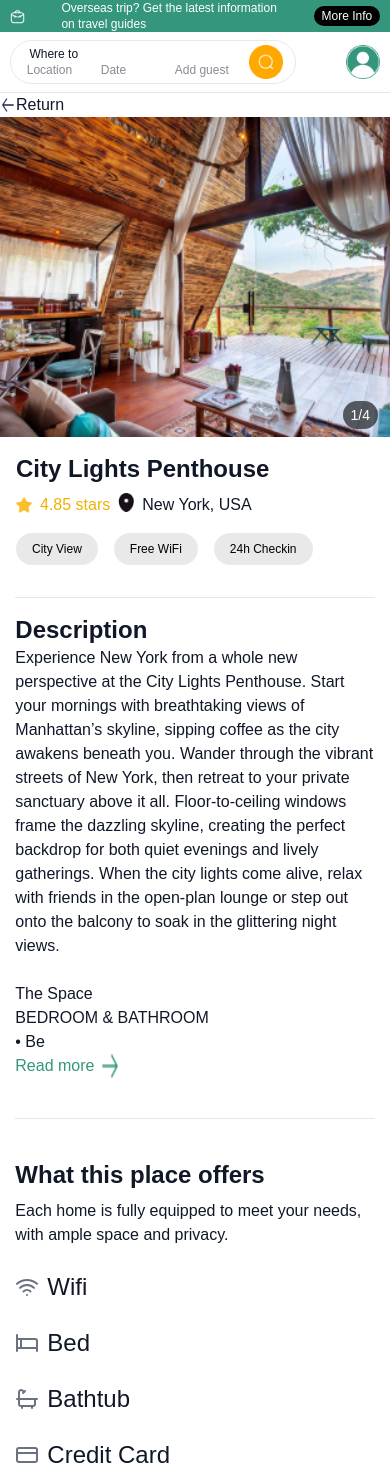
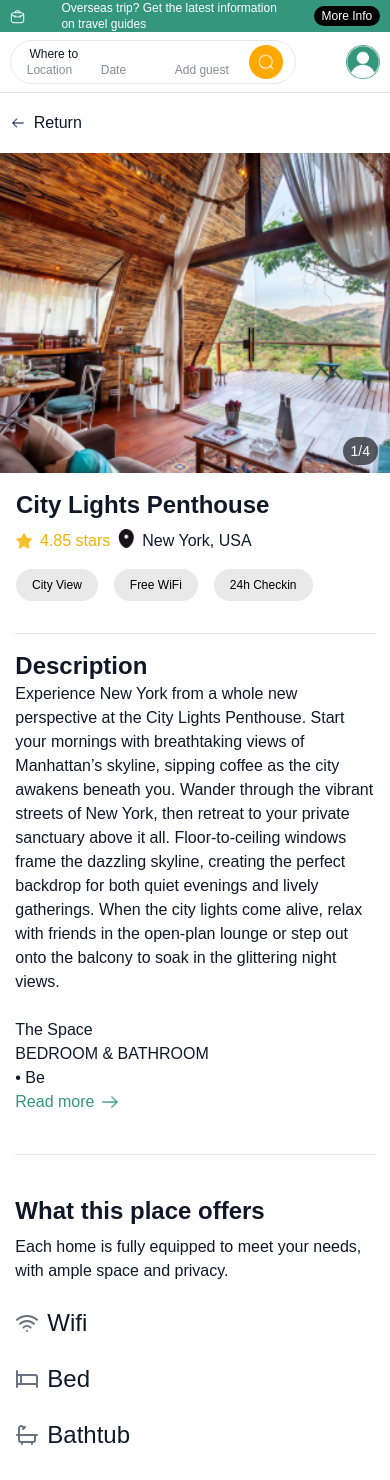
Before and after one commit to Dydex/alx-listing-app-03, a Next.js app: page /property/city-lights-penthouse in a window 390 px wide. Shown: the top 1480 px of the page. Built offline with nearby package versions, Linux system fonts and the light colour scheme.

Commit message:
added return for mobile

```diff
--- a/components/property/PropertyDetail.tsx
+++ b/components/property/PropertyDetail.tsx
@@ -63,7 +63,7 @@ const PropertyDetail: React.FC<{ property: PropertyProps }> = ({
 
         <div
           onClick={() => setIsExpanded(!isExpaneded)}
-          className='flex space-x-2'
+          className='flex items-center space-x-2'
         >
           <p className='text-[#34967C]'>
             {isExpaneded ? 'Show less' : 'Read more'}
--- a/components/property/PropertyImages.tsx
+++ b/components/property/PropertyImages.tsx
@@ -1,7 +1,10 @@
 import { PropertyProps } from '@/interfaces';
 import { useRef, useState, useEffect } from 'react';
+import { useRouter } from 'next/router';
 
 const PropertyImage: React.FC<{ property: PropertyProps }> = ({ property }) => {
+  const router = useRouter();
+
   const images = [
     property.image,
     property.image,
@@ -83,7 +86,10 @@ const PropertyImage: React.FC<{ property: PropertyProps }> = ({ property }) => {
 
         {/* Image Grid for Mobile */}
         <div className='relative sm:hidden '>
-          <div className='flex'>
+          <div
+            className='flex h-15 items-center gap-2 w-[95%] mx-auto'
+            onClick={() => router.back()}
+          >
             <img
               src='/icons/Arrow Left.png'
               alt='Arrow'
```
